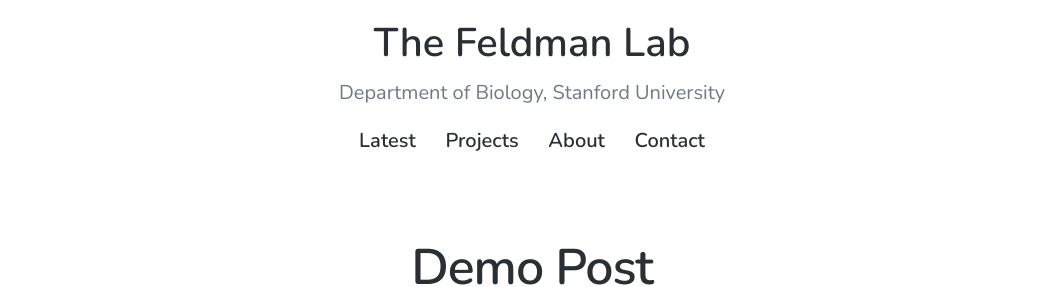
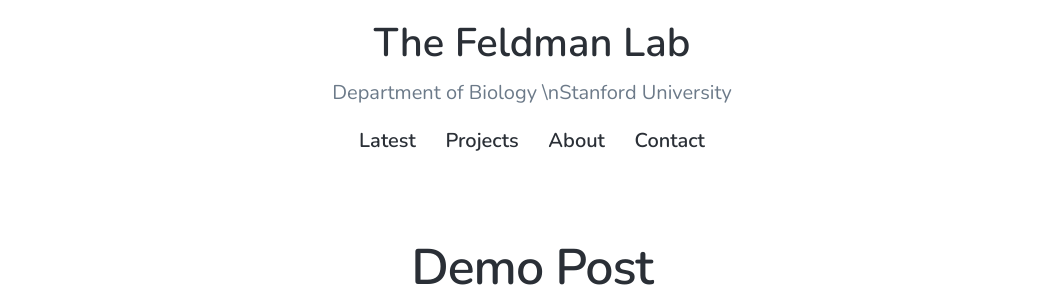
Before and after one commit to mepster/mfeldmanlab.github.io, a Jekyll site: the page built from index.html, in a window 1280 px wide. Shown: the part 232-519 px from the top of the page, without its empty margins (108-1171 px from the left). Built offline with Jekyll 4.4.1, drawn with Linux system fonts in a browser that asks for light colours; nearby versions of some CDN libraries; the list of posts is cut into pages by our own code.

Commit message:
Update settings.yml
does it \n

```diff
--- a/_data/settings.yml
+++ b/_data/settings.yml
@@ -1,6 +1,6 @@
 basic_settings:
   site_title: The Feldman Lab
-  site_tagline: Department of Biology, Stanford University
+  site_tagline: Department of Biology \nStanford University
   favicon_image: /images/favicon.png
 
 header_settings:
```
